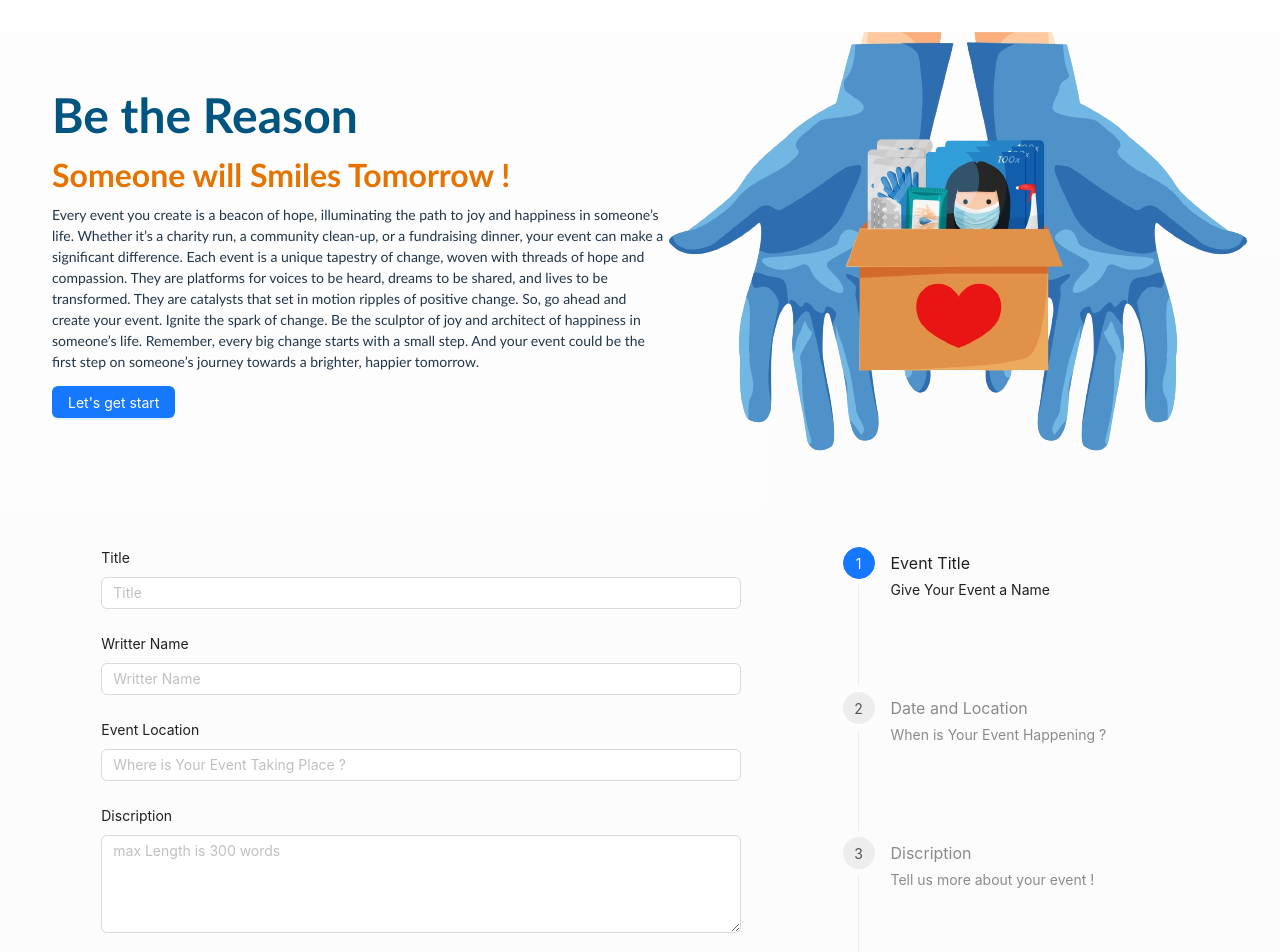
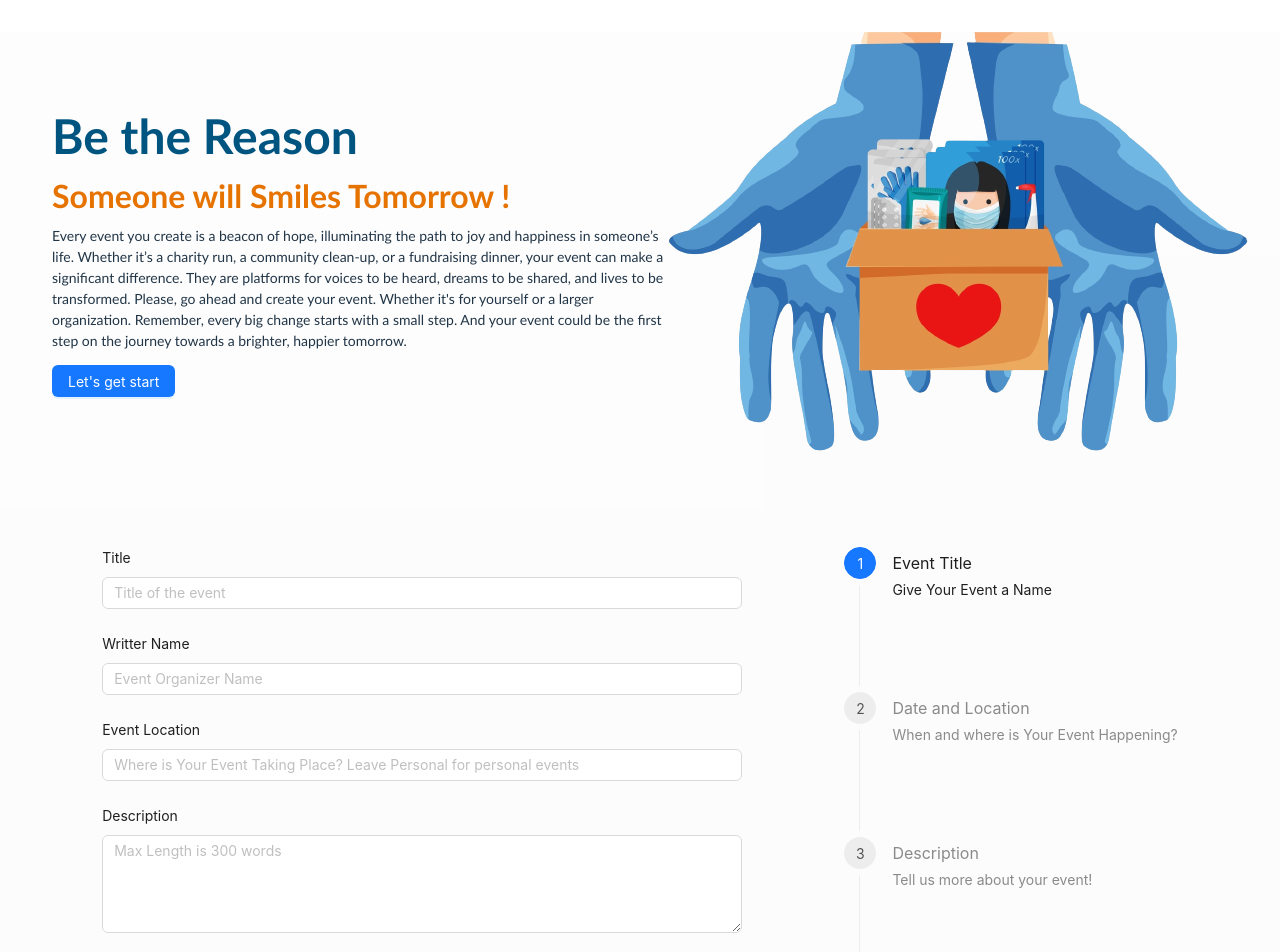
Before and after one commit to dananjaya6005/GiftOfHopes, a React (Vite) app: page /createpost in a window 1280 px wide. Shown: the top 952 px of the page. Built offline with nearby package versions, Linux system fonts and the light colour scheme; no server answers; a web font is replaced by a local one.

Commit message:
made edits to all frontend pages

```diff
--- a/src/components/Footer/Footer.tsx
+++ b/src/components/Footer/Footer.tsx
@@ -4,10 +4,10 @@ const Footer = () => {
   return (
     <footer className="footer">
       <div className="footer__addr">
-        <h1 className="footer__logo">Gift of Hopes</h1>
-        <h2 className='conatct'>Contact</h2>
+        <h1 className="footer__logo">Gifts of Hope</h1>
+        <h2 className='conatct'>Contact us</h2>
         <address>
-        Hatton Study Centre, St. Gabriel Convent<br />
+        +94 71-8843104 / +94 719021938<br />
 
         </address>
       </div>
@@ -38,7 +38,7 @@ const Footer = () => {
         </li>
       </ul>
       <div className="legal">
-        <p>© 2023 Gift Of hopes Donation Platform. All rights reserved.</p>
+        <p>© 2023 Gifts Of hope Donation Platform, All rights reserved.</p>
         <div className="legal__links">
           <span>Made with <span className="heart">♥</span> for a better world</span>
         </div>
--- a/src/components/LogIn/LogIn.tsx
+++ b/src/components/LogIn/LogIn.tsx
@@ -57,9 +57,9 @@ export default function SignInForm() {
 
     <React.Fragment>
 
-    <h3 className="HeadLogin">Gift Of Hope</h3>
+    <h3 className="HeadLogin">Gifts Of Hope</h3>
     <p>Welcome back to our circle of kindness! </p>
-    <p className="secondsubtext">Your generosity has the power to make a world of difference. Log in and let’s continue this journey of giving together !</p>
+    <p className="secondsubtext">Your generosity has the power to make a difference. Log in and let’s continue this journey of giving, together!</p>
     <hr/>
     <img  src={loginLogo} alt="logo" className="loginLogo"/>
 
@@ -79,7 +79,7 @@ export default function SignInForm() {
         <button style={{margin:20}} onClick={handleSubmit}>Sign In</button>
       </form>
 
-        <Link to='/signup'>Don't have an account ? </Link>
+        <Link to='/signup'>Don't have an account? </Link>
 
 
     </div>
--- a/src/components/Nav/Navbar.tsx
+++ b/src/components/Nav/Navbar.tsx
@@ -49,30 +49,26 @@ const items = [
     children: [
       {
         type: "group",
-        label: "Item 1",
+        label: "Mission and Team",
         children: [
           {
-            label: "Option 1",
+            label: "Our Mission",
             key: "setting:1",
           },
           {
-            label: "Option 2",
+            label: "Our Team",
             key: "setting:2",
           },
         ],
       },
       {
         type: "group",
-        label: "Item 2",
+        label: "Impact",
         children: [
           {
-            label: "Option 3",
+            label: "Our Work",
             key: "setting:3",
-          },
-          {
-            label: "Option 4",
-            key: "setting:4",
-          },
+          }
         ],
       },
     ],
--- a/src/components/SignUp/SignUp.tsx
+++ b/src/components/SignUp/SignUp.tsx
@@ -100,8 +100,8 @@ export default function SignUp() {
       {!pendingVerification &&(
 
             <div>
-              <h3 className="headSignUp">Hello ! Create a fresh account </h3>
-              <p className="subtextSignUp">Join us our misson to empower the future generation through donation</p>
+              <h3 className="headSignUp">Welcome! Create a fresh account. </h3>
+              <p className="subtextSignUp">Join us on our misson to empower the future generations through donation.</p>
               <hr/>
               <img  src={LogoSignUp} alt="logo" className="LogoSignUp"/>
             </div>
--- a/src/components/Timeline/CreatePost.tsx
+++ b/src/components/Timeline/CreatePost.tsx
@@ -99,14 +99,10 @@ export default function CreatePost() {
             Every event you create is a beacon of hope, illuminating the path to
             joy and happiness in someone’s life. Whether it’s a charity run, a
             community clean-up, or a fundraising dinner, your event can make a
-            significant difference. Each event is a unique tapestry of change,
-            woven with threads of hope and compassion. They are platforms for
+            significant difference. They are platforms for
             voices to be heard, dreams to be shared, and lives to be
-            transformed. They are catalysts that set in motion ripples of
-            positive change. So, go ahead and create your event. Ignite the
-            spark of change. Be the sculptor of joy and architect of happiness
-            in someone’s life. Remember, every big change starts with a small
-            step. And your event could be the first step on someone’s journey
+            transformed. Please, go ahead and create your event. Whether it's for yourself or a larger organization. Remember, every big change starts with a small
+            step. And your event could be the first step on the journey
             towards a brighter, happier tomorrow.
           </p>
 
@@ -122,7 +118,7 @@ export default function CreatePost() {
         <Form layout="vertical" className="FormItself">
           <Form.Item label="Title">
             <Input
-              placeholder="Title"
+              placeholder="Title of the event"
               onChange={(event) => {
                 setTitle(event.target.value);
               }}
@@ -131,7 +127,7 @@ export default function CreatePost() {
 
           <Form.Item label="Writter Name">
             <Input
-              placeholder="Writter Name"
+              placeholder="Event Organizer Name"
               onChange={(event) => {
                 setWritter_name(event.target.value);
               }}
@@ -140,20 +136,20 @@ export default function CreatePost() {
 
           <Form.Item label="Event Location">
             <Input
-              placeholder="Where is Your Event Taking Place ? "
+              placeholder="Where is Your Event Taking Place? Leave Personal for personal events"
               onChange={(event) => {
                 setLocation(event.target.value);
               }}
             />
           </Form.Item>
 
-          <Form.Item label="Discription">
+          <Form.Item label="Description">
             <TextArea
               onChange={(event) => {
                 setDiscription(event.target.value);
               }}
               rows={4}
-              placeholder="max Length is 300 words"
+              placeholder="Max Length is 300 words"
               maxLength={700}
             />
           </Form.Item>
@@ -180,7 +176,7 @@ export default function CreatePost() {
 
           <Form.Item label="Donation Type">
             <Select
-              defaultValue="Undefined"
+              defaultValue="Personal"
               style={{ display: "flex", width: 300, textAlign: "left" }}
               onChange={(value) => {
                 setType(value);
@@ -229,16 +225,16 @@ export default function CreatePost() {
               },
               {
                 title: " Date and Location",
-                description: " When is Your Event Happening ?",
+                description: " When and where is Your Event Happening?",
               },
               {
-                title: "Discription",
-                description: "Tell us more about your event !",
+                title: "Description",
+                description: "Tell us more about your event!",
               },
 
               {
                 title: "Reacts & Type",
-                description: "Tell us more which type of event you need !",
+                description: "Tell us more which type of event you have!",
               },
             ]}
           />
--- a/src/components/Timeline/ShowPost.tsx
+++ b/src/components/Timeline/ShowPost.tsx
@@ -53,11 +53,11 @@ export default function ShowPost() {
           </h2>
           <br />
           <h3 className="ShowPostSubtext" style={{ margin: "0px", padding: "0px", fontSize: "23px", color:'#ffeaab' }}>
-            Be the Change You Wish to See
+            Be the change you wish to see.
           </h3>
           <div  style={{marginTop:40}} className="subtextStynle">
 
-          <p style={{fontWeight:800 ,  color:'#ffab10'}}>Make a Donation</p>
+          <p style={{fontWeight:800 ,  color:'#ffab10'}}>Make a Donation!</p>
           <p style={{paddingTop:10,  color:'white' }}>
             Once you’ve found an event you’d like to support, you can make a
             donation. Every contribution, no matter how small, can have a big
@@ -71,10 +71,10 @@ export default function ShowPost() {
           <p style={{  color:'white',marginTop: "1px", fontSize: "1rem",textAlign:'left',fontStyle:"italic" }}>
             Welcome to our donation events page, a platform where you can
             explore various initiatives aimed at making a positive impact. Each
-            event represents a cause, be it education, healthcare, or disaster
-            relief, and offers you an opportunity to contribute. Browse through
+            event represents a cause, be it education, healthcare, disaster
+            relief or personal help, and offers you an opportunity to contribute. Browse through
             these events, discover causes you feel passionate about, and see how
-            your donations can make a difference. Remember, every contribution
+            you can make a difference. Remember, every contribution
             counts and has the potential to bring about significant change. So,
             explore, donate, and be the change you wish to see in the world.
           </p>
```
Also changed, not shown: src/components/Home/Home.tsx (+9 -12 lines).
